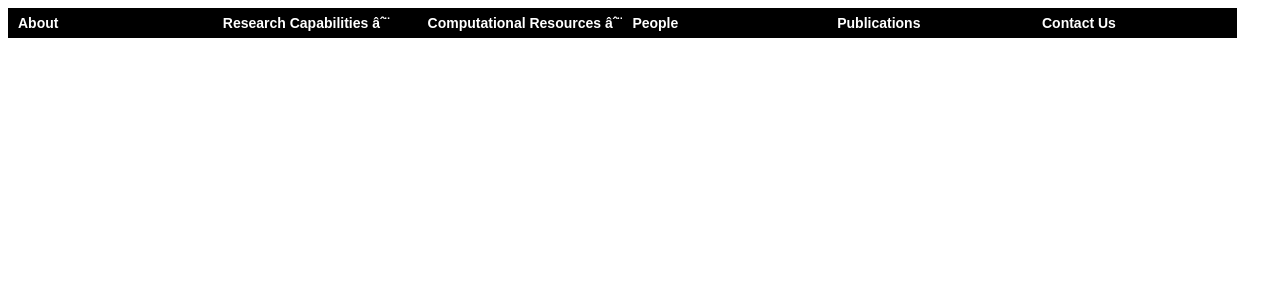
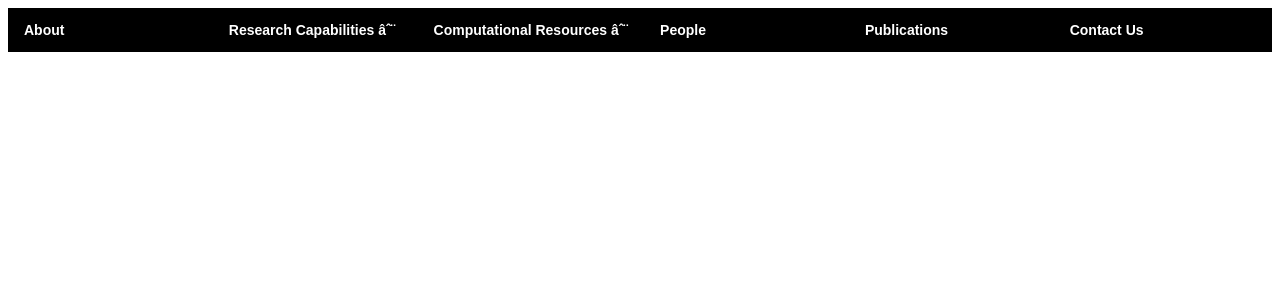
Before and after one commit to olinton/olinton.github.io, a PHP site: page / in a window 1280 px wide. Shown: the top 300 px of the page. Run offline with PHP 8.4, Linux system fonts and the light colour scheme.

Commit message:
Testing changes

```diff
--- a/css/main.css
+++ b/css/main.css
@@ -45,15 +45,16 @@
     list-style: none;
     padding: 0;
     margin: 0;
+	overflow: hidden;
 }
 
 .top-level-menu > li
 {
 	min-width: 16vw;
-    position: relative;
+ /*   position: relative;*/
     float: left;
-    height: 30px;
-    width: 16vw;
+ /*   height: 30px;
+    width: 16vw;*/
     background: #000000;
 }
 .top-level-menu > li:hover {
@@ -75,11 +76,11 @@
     font: bold 14px Arial, Helvetica, sans-serif;
     color: #FFFFFF;
     text-decoration: none;
-    padding: 0 0 0 10px;
+    padding: 14px 16px;
 
     /* Make the link cover the entire list item-container */
     display: block;
-    line-height: 30px;
+    /*line-height: 30px;*/
 }
 .top-level-menu a:hover {
 	color: #000000;
```
